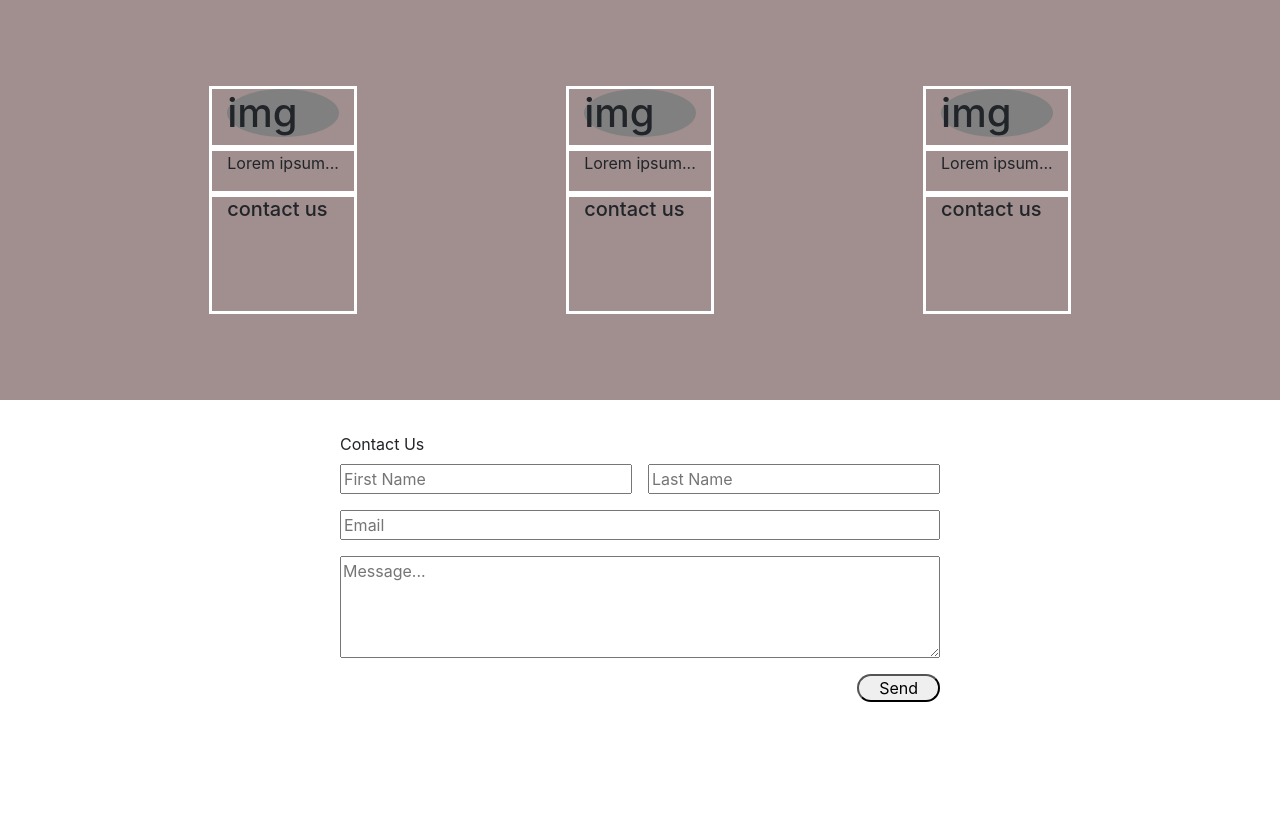
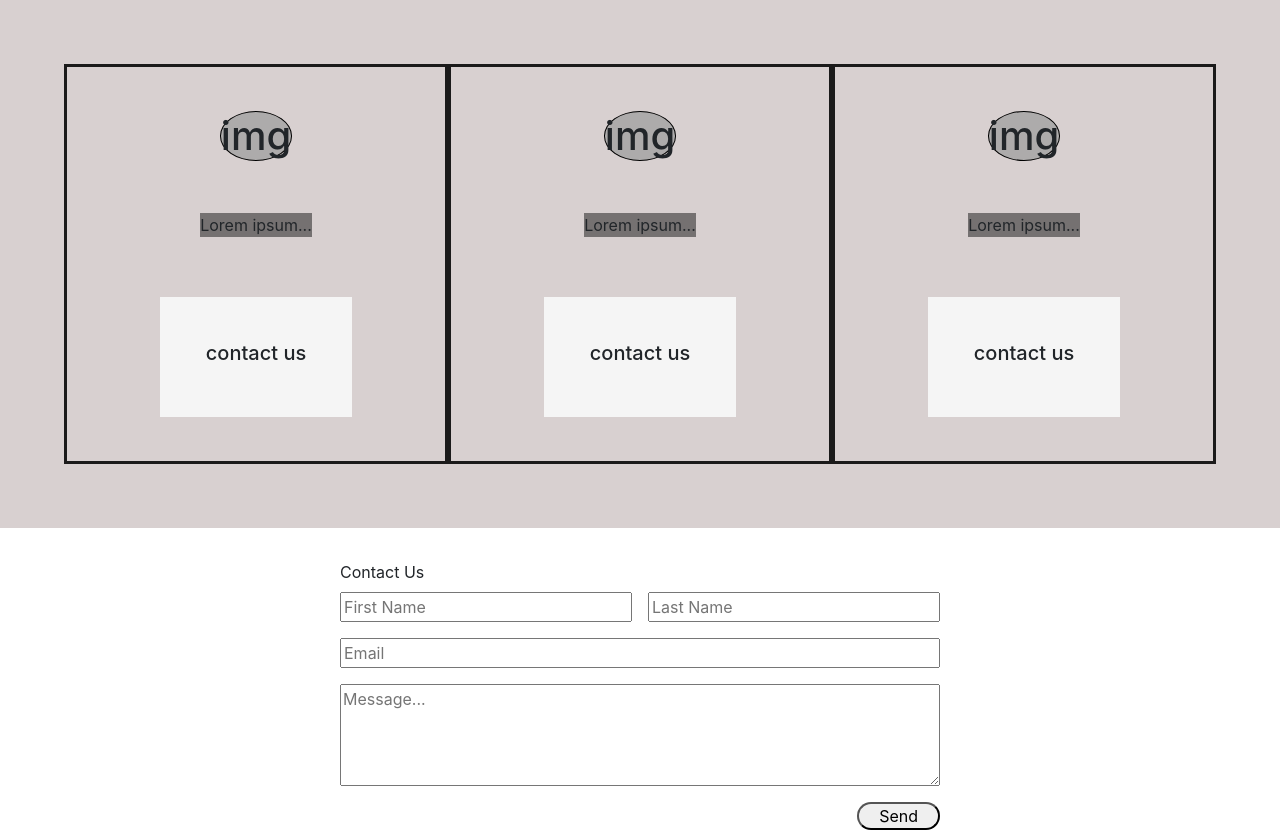
Before and after one commit to Banyan-Labs/ramp, a React (Create React App) app: page / in a window 1280 px wide. Before the commit the page ends 800 px from the top, so only its background shows below. Built offline with nearby package versions, Linux system fonts and the light colour scheme.

Commit message:
featured cards update

```diff
--- a/src/components/FeaturedCard.js
+++ b/src/components/FeaturedCard.js
@@ -1,55 +1,52 @@
-import React from 'react'
+import React from "react";
 
 const FeaturedCard = () => {
   return (
     <div class="card-wrapper">
-        <div>
-          <header class="container">
-          <h1 className='img'>img</h1>
+
+      <div className="container">
+        <header>
+          <h1 className="img">img</h1>
         </header>
 
-        <div class="container">
+        <div>
           <p>Lorem ipsum...</p>
         </div>
 
-        <footer class="container foot-container ">
+        <footer className=" foot-container ">
           <h5>contact us</h5>
         </footer>
       </div>
 
+      <div className="container">
+        <header>
+          <h1 className="img">img</h1>
+        </header>
 
         <div>
-          <header class="container">
-          <h1 className='img'>img</h1>
-        </header>
-
-        <div class="container">
           <p>Lorem ipsum...</p>
         </div>
 
-        <footer class="container foot-container ">
+        <footer class=" foot-container ">
           <h5>contact us</h5>
         </footer>
       </div>
 
-      <div>
-         <header class="container">
-          <h1 className='img'>img</h1>
+      <div className="container">
+        <header>
+          <h1 className="img">img</h1>
         </header>
 
-        <div class="container">
+        <div>
           <p>Lorem ipsum...</p>
         </div>
 
-        <footer class="container foot-container ">
+        <footer class=" foot-container ">
           <h5>contact us</h5>
         </footer>
       </div>
+    </div>
+  );
+};
 
-
-
-        </div>
-    )
-}
-
-export default FeaturedCard
+export default FeaturedCard;
--- a/src/index.css
+++ b/src/index.css
@@ -1,21 +1,44 @@
 .card-wrapper{
     display: flex;
     flex-direction: row;
+    justify-content: space-around;
+    align-items: center;
+    background-color: rgba(161, 142, 142, 0.411);
+    /* height: 50vh; */
+    width: 100%;
+    padding: 5%;
+
+
+}
+.container{
+    display: flex;
+    flex-direction: column;
     justify-content: space-evenly;
     align-items: center;
-    background-color: rgb(161, 142, 142);
     height: 50vh;
-}
-.container{
-height: 50%;
-border: 0.2rem solid white;
+    /* width: 2vw; */
+    border: 0.2rem solid rgb(27, 26, 26);
+    /* margin: 5%; */
 }
 
 .foot-container{
+
+    display: flex;
+    flex-direction: column;
+    justify-content: space-evenly;
+    align-items: center;
     height: 15vh;
+    width: 15vw;
+    background-color: whitesmoke;
+}
+.img {
+    border-radius: 50%;
+    border: 0.1rem solid black;
+    background-color: rgb(173, 171, 171);
 }
 
-.img {
-    border-radius: 50%;
-    background-color: gray;
+p{
+
+ background-color: rgb(117, 113, 113);
+
 }
```
Lines whose indentation alone changed are shown as unchanged.
